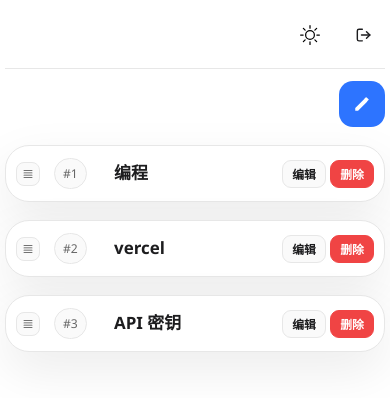
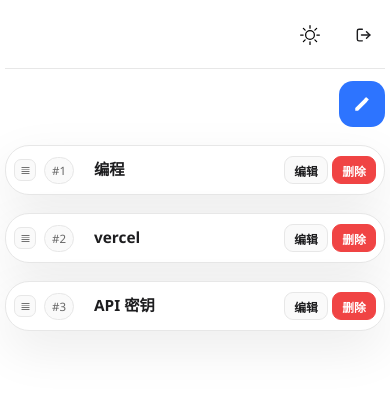
Before and after one commit to ouqiting/OuiNav, a website: page public/preview.html in a window 390 px wide. Drawn offline with Linux system fonts and the light colour scheme.

Commit message:
适配手机

```diff
--- a/public/styles.css
+++ b/public/styles.css
@@ -196,6 +196,7 @@ button {
   display: flex;
   align-items: center;
   min-width: 0;
+  overflow: hidden;
   color: inherit;
   text-decoration: none;
 }
@@ -234,6 +235,12 @@ button {
   min-width: 0;
   font-size: 1.9rem;
   line-height: 1.1;
+}
+
+.service-meta {
+  min-width: 0;
+  width: 100%;
+  overflow: hidden;
 }
 
 .service-inline-icon {
@@ -609,45 +616,46 @@ html[data-theme="dark"] .overlay {
   }
 
   .service-card {
-    grid-template-columns: 30px 52px minmax(0, 1fr) auto;
+    grid-template-columns: 24px 44px minmax(0, 1fr) 96px;
     align-items: center;
-    gap: 8px;
+    gap: 6px;
     min-height: 0;
-    padding: 12px 10px;
+    padding: 10px 8px;
   }
 
   .drag-handle {
-    width: 24px;
-    height: 24px;
-    border-radius: 8px;
+    width: 22px;
+    height: 22px;
+    border-radius: 7px;
   }
 
   .drag-handle img {
-    width: 12px;
-    height: 12px;
+    width: 11px;
+    height: 11px;
   }
 
   .service-index {
     min-width: 0;
-    padding: 6px 8px;
-    font-size: 0.76rem;
+    padding: 5px 7px;
+    font-size: 0.72rem;
   }
 
   .service-main {
     align-items: center;
     min-width: 0;
+    width: 100%;
   }
 
   .service-meta h3 {
     margin: 0;
-    font-size: 1.06rem;
+    font-size: 0.96rem;
     line-height: 1.2;
-    gap: 8px;
+    gap: 6px;
   }
 
   .service-inline-icon {
-    width: 18px;
-    height: 18px;
+    width: 16px;
+    height: 16px;
   }
 
   .service-meta p,
@@ -656,10 +664,12 @@ html[data-theme="dark"] .overlay {
   }
 
   .service-actions {
+    width: 96px;
     justify-content: flex-end;
     flex-wrap: nowrap;
     gap: 4px;
     margin-top: 0;
+    overflow: hidden;
   }
 
   .action-button {
@@ -668,6 +678,7 @@ html[data-theme="dark"] .overlay {
     padding: 0 8px;
     border-radius: 9px;
     font-size: 0.74rem;
+    flex: 0 0 44px;
   }
 
   .icon-preview-row {
```
